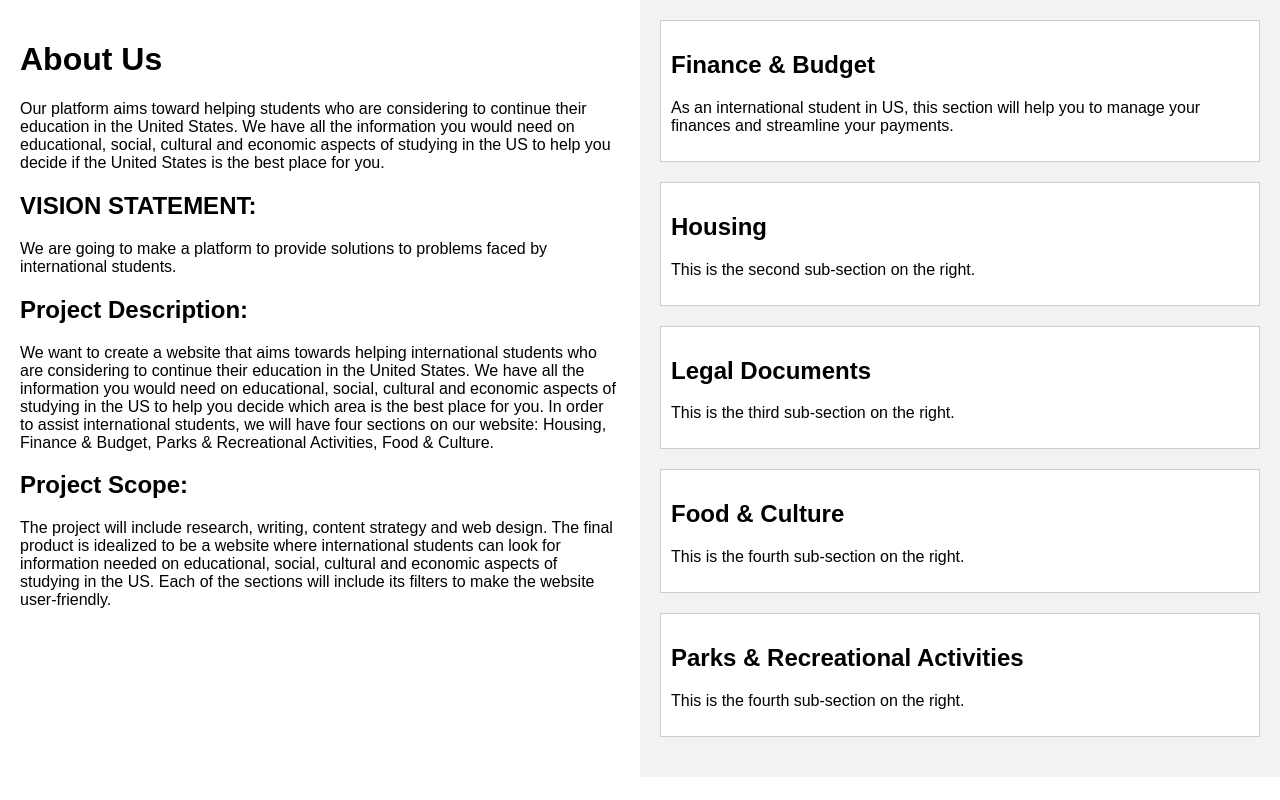
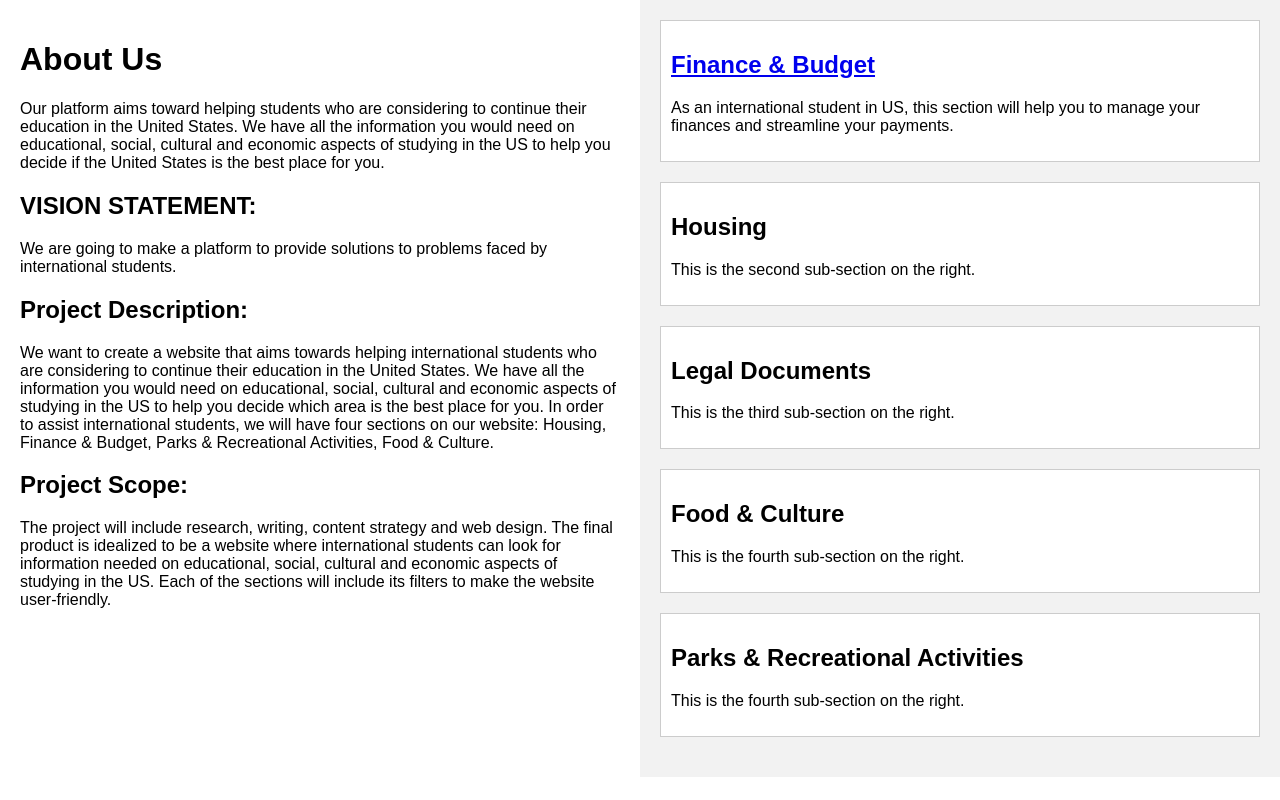
Before and after one commit to michellenoah/my-GradHub, a plain HTML site: page index.html in a window 1280 px wide. Drawn offline with Linux system fonts and the light colour scheme.

Commit message:
Linking finance and budget to index.html

```diff
--- a/index.html
+++ b/index.html
@@ -62,7 +62,9 @@
 </div>
 <div id="right-section">
     <div class="sub-section">
-        <h2>Finance & Budget</h2>
+        <h2>
+            <a href="finance-and-budget.html">Finance & Budget</a>
+        </h2>
         <p>As an international student in US, this section will help you to manage your finances and streamline your
             payments.</p>
     </div>
```
